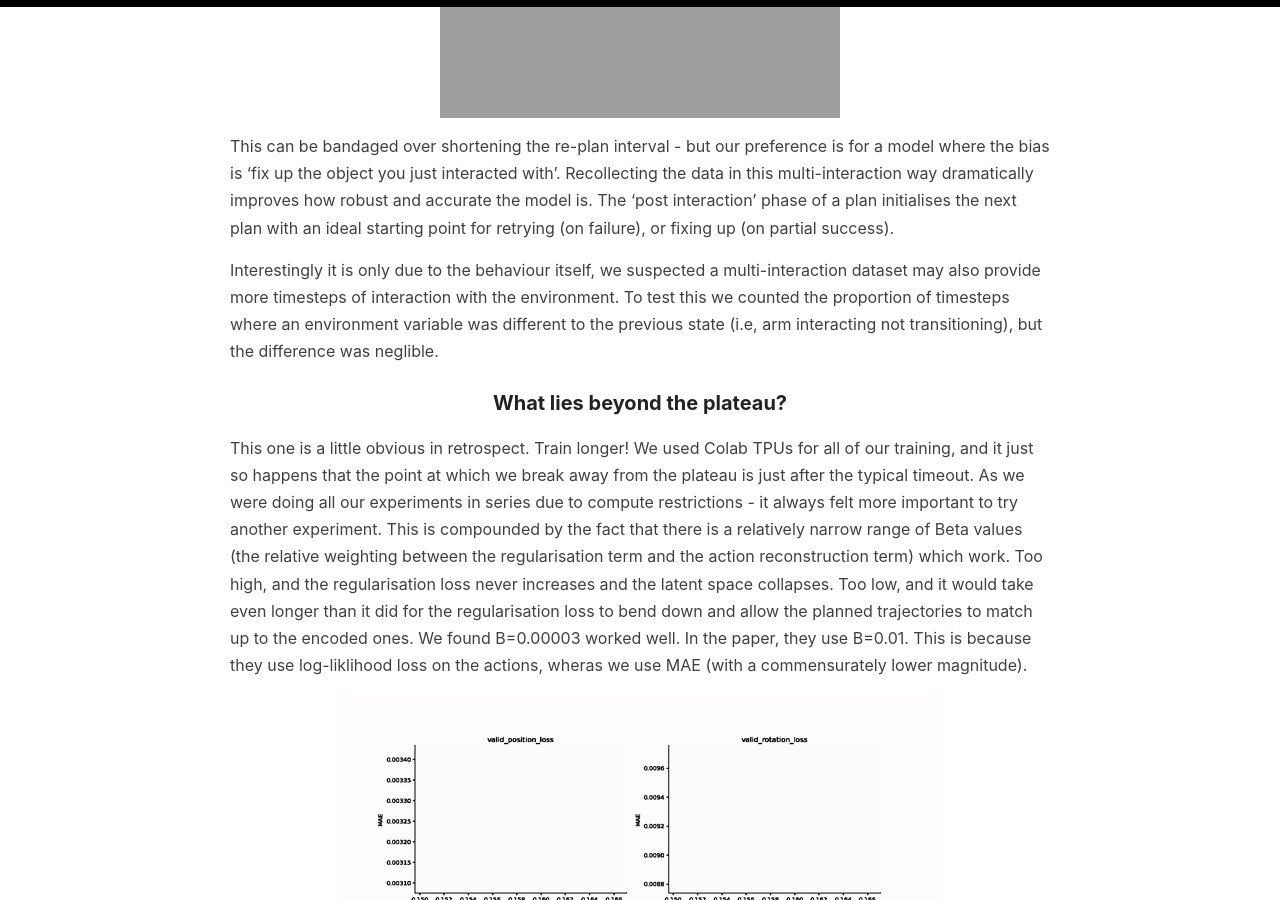
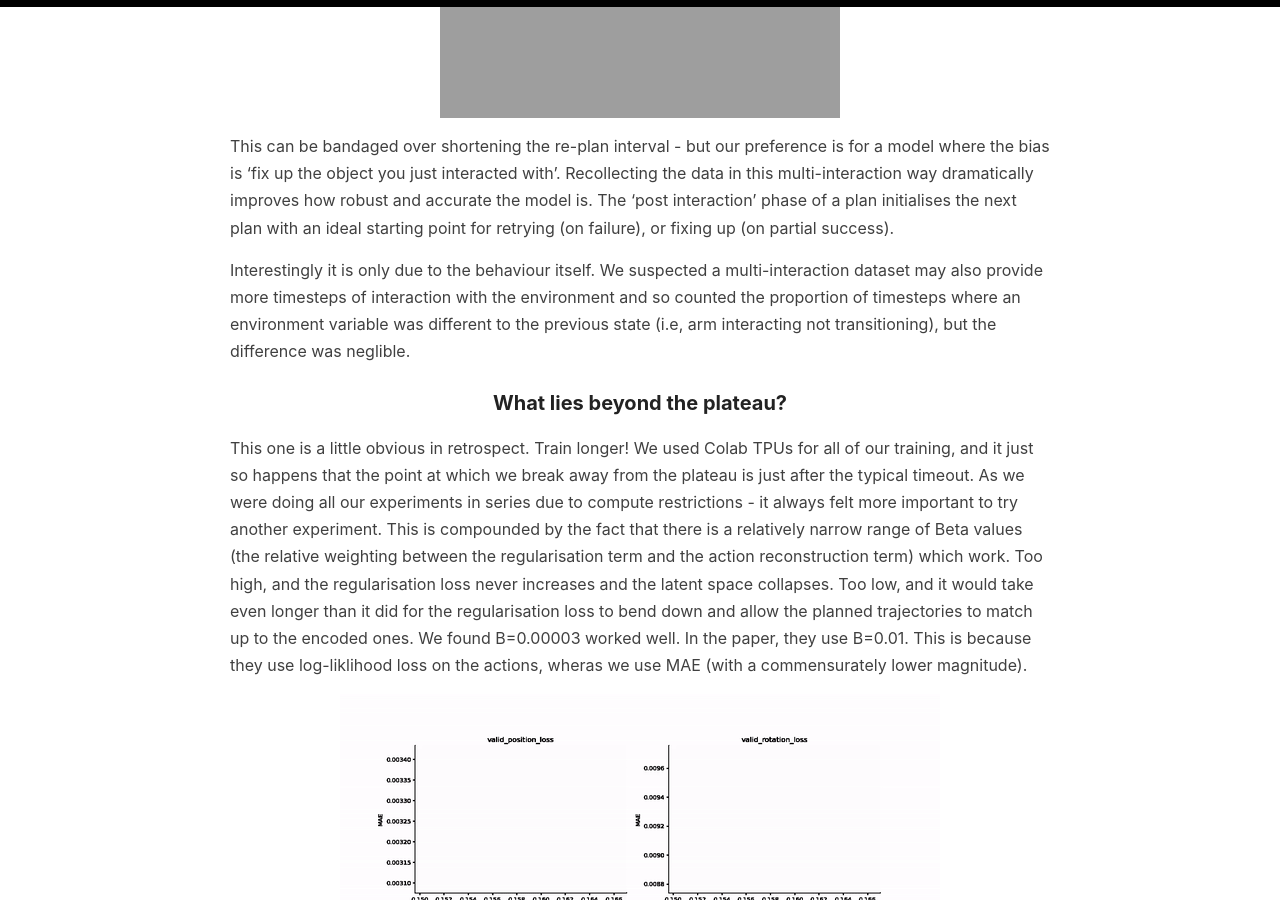
Before and after one commit to sholtodouglas/sholtodouglas.github.io, a Jekyll site: the page built from _posts/2021-01-29-Learning from Play.md, in a window 1280 px wide and 900 px high, scrolled down 2289 px. Built offline with Jekyll 4.4.1, drawn with Linux system fonts in a browser that asks for light colours.

Commit message:
Update 2021-01-29-Learning from Play.md

```diff
--- a/_posts/2021-01-29-Learning from Play.md
+++ b/_posts/2021-01-29-Learning from Play.md
@@ -42,7 +42,7 @@ Take a look at this side by side comparison of the original paper's teleoperated
 
 This can be bandaged over shortening the re-plan interval - but our preference is for a model where the bias is 'fix up the object you just interacted with'.  Recollecting the data in this multi-interaction way dramatically improves how robust and accurate the model is. The 'post interaction' phase of a plan initialises the next plan with an ideal starting point for retrying (on failure), or fixing up (on partial success).
 
-Interestingly it is only due to the behaviour itself, we suspected a multi-interaction dataset may also provide more timesteps of interaction with the environment. To test this we counted the proportion of timesteps where an environment variable was different to the previous state (i.e, arm interacting not transitioning), but the difference was neglible.
+Interestingly it is only due to the behaviour itself. We suspected a multi-interaction dataset may also provide more timesteps of interaction with the environment and so counted the proportion of timesteps where an environment variable was different to the previous state (i.e, arm interacting not transitioning), but the difference was neglible.
 
 ### What lies beyond the plateau?
 
```
